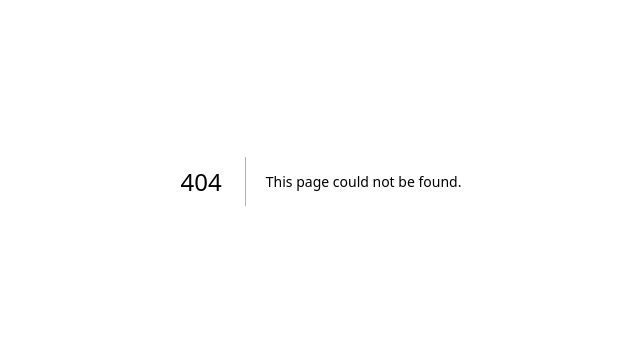
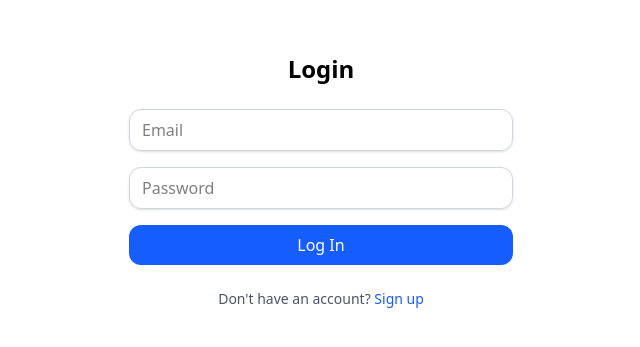
Before and after one commit to Cromski/fromahappyplace, a Next.js app: page /login in a window 1280 px wide. Before the commit this address had no page. Shown: the part 219-566 px from the top of the page, without its empty margins (319-959 px from the left). Built offline with nearby package versions, Linux system fonts and the light colour scheme.

Commit message:
put things in components and made login page

```diff
--- /dev/null
+++ b/app/components/ClothesSquare.tsx
@@ -0,0 +1,25 @@
+
+
+type MyComponentProps = {
+    num: number;
+  };
+
+const ClothesSquare: React.FC<MyComponentProps> = ({num}) => {
+    return (
+        <>
+            <div className="relative w-full h-64 overflow-hidden">
+                <img src={`/drawn-clothes.jpg`} alt={`Product ${num}`} className="transition-transform duration-300 group-hover:scale-110" />
+            </div>
+            <div className="absolute inset-0 bg-black bg-opacity-60 opacity-0 group-hover:opacity-100 transition-opacity duration-300 flex flex-col justify-center items-center text-white p-4">
+                <h3 className="text-lg font-semibold">Product {num + 1}</h3>
+                <p className="text-sm mb-2">Stylish and trendy apparel.</p>
+                <p className="text-lg font-bold">$XX.XX</p>
+                <button className="mt-2 bg-white text-black py-2 px-4 rounded-md hover:bg-gray-300">
+                    Add to Cart
+                </button>
+            </div>
+        </>
+    )
+}
+
+export default ClothesSquare
--- /dev/null
+++ b/app/components/Navbar.tsx
@@ -0,0 +1,16 @@
+
+{/* Navbar */}
+export default function Navbar() {
+    return (
+        <nav className="flex justify-between items-center p-4 bg-white shadow-md">
+          <h1 className="text-2xl font-bold">From a happy place</h1>
+          <ul className="flex space-x-4">
+            <li><a href="#" className="hover:underline">Home</a></li>
+            <li><a href="#" className="hover:underline">Shop</a></li>
+            <li><a href="#" className="hover:underline">About</a></li>
+            <li><a href="#" className="hover:underline">Contact</a></li>
+            <li><a href="/login" className="hover:underline">Login</a></li>
+          </ul>
+        </nav>
+    )
+}
--- /dev/null
+++ b/app/login/page.tsx
@@ -0,0 +1,72 @@
+"use client";
+import React, { useState } from "react";
+import Link from "next/link";
+
+export default function LoginPage() {
+  const [isSignUp, setIsSignUp] = useState(false);
+
+  return (
+    <div className="flex items-center justify-center min-h-screen bg-white px-4">
+      <div className="w-full max-w-sm space-y-6">
+        <h1 className="text-2xl font-semibold text-center">
+          {isSignUp ? 'Sign Up' : 'Login'}
+        </h1>
+
+        <div className="space-y-4">
+          {isSignUp && (
+            <>
+              <input
+                type="text"
+                placeholder="First Name"
+                className="block w-full px-3 py-2 border border-gray-300 rounded-xl shadow-sm focus:outline-none focus:ring-blue-500 focus:border-blue-500"
+              />
+
+              <input
+                type="text"
+                placeholder="Last Name"
+                className="block w-full px-3 py-2 border border-gray-300 rounded-xl shadow-sm focus:outline-none focus:ring-blue-500 focus:border-blue-500"
+              />
+            </>
+          )}
+
+          <input
+            type="email"
+            placeholder="Email"
+            className="block w-full px-3 py-2 border border-gray-300 rounded-xl shadow-sm focus:outline-none focus:ring-blue-500 focus:border-blue-500"
+          />
+
+          <input
+            type="password"
+            placeholder="Password"
+            className="block w-full px-3 py-2 border border-gray-300 rounded-xl shadow-sm focus:outline-none focus:ring-blue-500 focus:border-blue-500"
+          />
+
+          {isSignUp && (
+            <input
+              type="password"
+              placeholder="Confirm Password"
+              className="block w-full px-3 py-2 border border-gray-300 rounded-xl shadow-sm focus:outline-none focus:ring-blue-500 focus:border-blue-500"
+            />
+          )}
+
+          <button
+            onClick={() => alert("bingo")}
+            className="w-full py-2 px-4 bg-blue-600 text-white rounded-xl hover:bg-blue-700 transition"
+          >
+            {isSignUp ? 'Sign Up' : 'Log In'}
+          </button>
+        </div>
+
+        <p className="text-center text-sm text-gray-600">
+          {isSignUp ? 'Already have an account?' : "Don't have an account?"}{' '}
+          <button
+            onClick={() => setIsSignUp(!isSignUp)}
+            className="text-blue-600 hover:underline"
+          >
+            {isSignUp ? 'Log in' : 'Sign up'}
+          </button>
+        </p>
+      </div>
+    </div>
+  );
+}
--- a/app/page.tsx
+++ b/app/page.tsx
@@ -1,22 +1,16 @@
 import Image from "next/image";
+import Navbar from "./components/Navbar";
+import ClothesSquare from "./components/ClothesSquare";
 
 export default function Home() {
   return (
     <div className="min-h-screen bg-gray-100 text-gray-900">
       {/* Navbar */}
-      <nav className="flex justify-between items-center p-4 bg-white shadow-md">
-        <h1 className="text-2xl font-bold">From a happy place</h1>
-        <ul className="flex space-x-4">
-          <li><a href="#" className="hover:underline">Home</a></li>
-          <li><a href="#" className="hover:underline">Shop</a></li>
-          <li><a href="#" className="hover:underline">About</a></li>
-          <li><a href="#" className="hover:underline">Contact</a></li>
-        </ul>
-      </nav>
+      <Navbar />
 
       {/* Hero Section */}
       <section className="relative w-full h-[60vh] bg-gray-300 flex items-center justify-center">
-        <Image src="/hero-image.jpg" alt="Fashion" layout="fill" objectFit="cover" className="opacity-75" />
+        <Image src="/blyde-river-canyon.jpg" alt="Fashion" layout="fill" objectFit="cover" className="opacity-75" />
         <h2 className="absolute text-5xl font-bold text-white drop-shadow-lg">Discover Your Style</h2>
       </section>
 
@@ -29,17 +23,7 @@ export default function Home() {
               key={i}
               className="relative overflow-hidden bg-white shadow-lg rounded-lg group"
             >
-              <div className="relative w-full h-64 overflow-hidden">
-                <Image src={`/product-${i + 1}.jpg`} alt={`Product ${i + 1}`} layout="fill" objectFit="cover" className="transition-transform duration-300 group-hover:scale-110" />
-              </div>
-              <div className="absolute inset-0 bg-black bg-opacity-60 opacity-0 group-hover:opacity-100 transition-opacity duration-300 flex flex-col justify-center items-center text-white p-4">
-                <h3 className="text-lg font-semibold">Product {i + 1}</h3>
-                <p className="text-sm mb-2">Stylish and trendy apparel.</p>
-                <p className="text-lg font-bold">$XX.XX</p>
-                <button className="mt-2 bg-white text-black py-2 px-4 rounded-md hover:bg-gray-300">
-                  Add to Cart
-                </button>
-              </div>
+              <ClothesSquare num={i} />
             </div>
           ))}
         </div>
```
Also changed, not shown: 2 other files (tests, documents, lock files or other folders).
